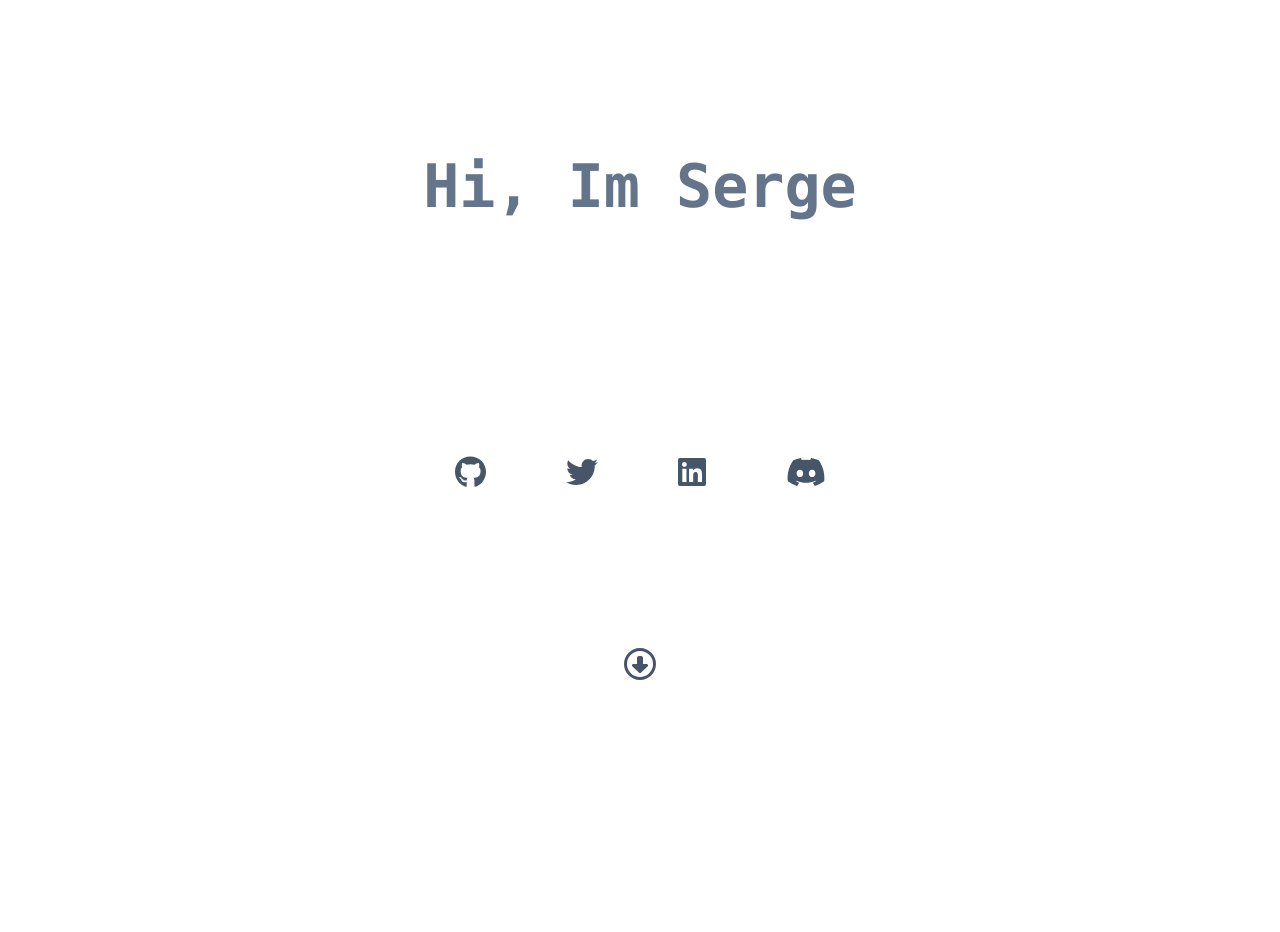
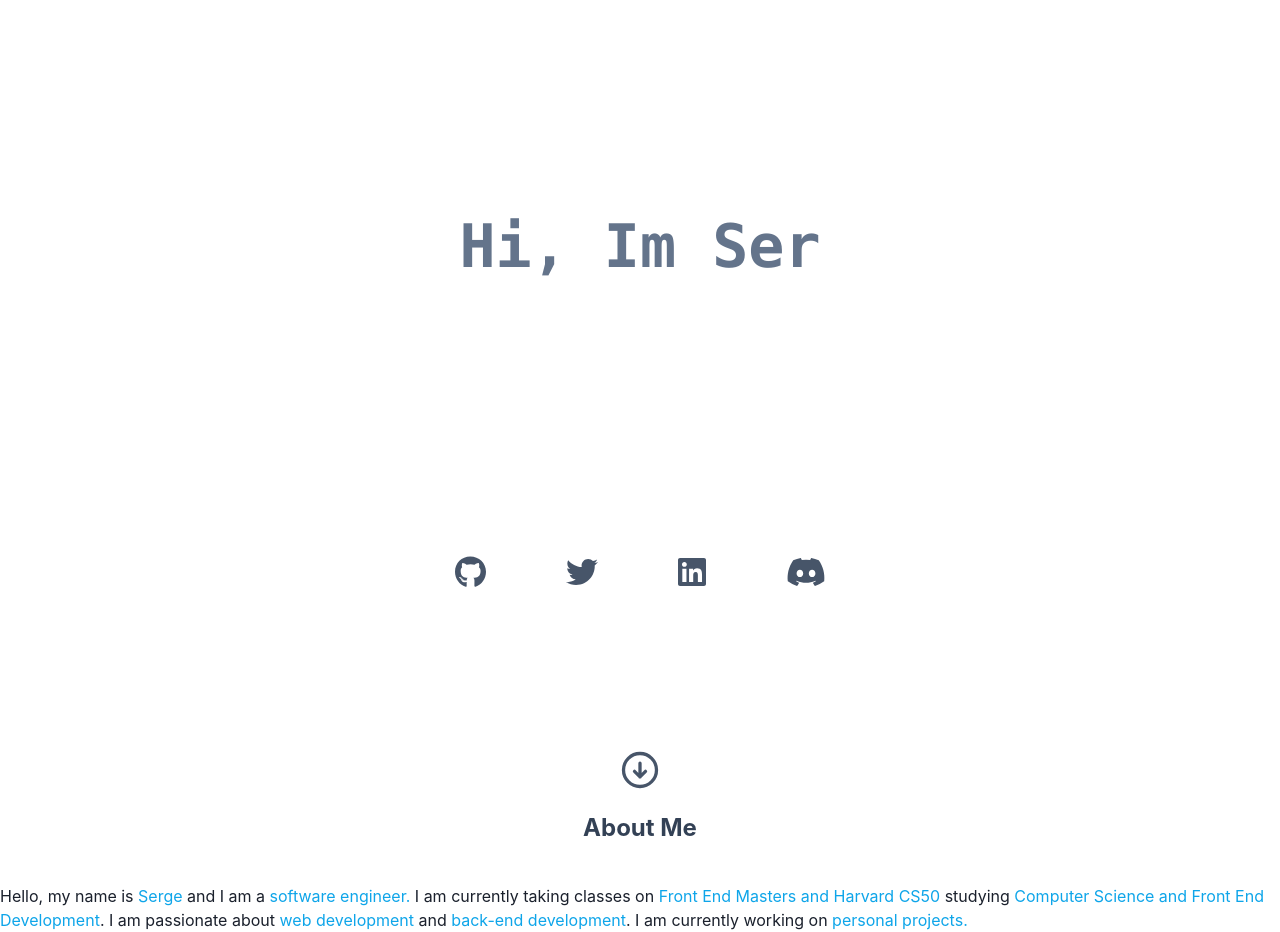
Before and after one commit to Sergemoraru/master-portfolio-v2, a Next.js app: page / in a window 1280 px wide. Shown: the part 160-1092 px from the top of the page. Before the commit the page ends 840 px from the top, so only its background shows below. Built offline with nearby package versions, Linux system fonts and the light colour scheme.

Commit message:
typewriter text fixed.

```diff
--- /dev/null
+++ b/components/aboutMe.tsx
@@ -0,0 +1,26 @@
+import React from "react";
+
+
+
+const AboutMe = () => {
+    return (
+        <div className="flex flex-col justify-center items-center">
+            <div >
+                <p className="text-2xl font-bold text-slate-700 hover:text-sky-500 relative p-10">About Me</p>
+            </div>
+            <div>
+                <p className="">
+                    Hello, my name is <span className="text-sky-500">Serge </span>
+                    and I am a <span className="text-sky-500">software engineer. </span>
+                    I am currently taking classes on <span className="text-sky-500">Front End Masters and Harvard CS50 </span>
+                    studying <span className="text-sky-500">Computer Science and Front End Development</span>.
+                    I am passionate about <span className="text-sky-500">web development</span> and <span className="text-sky-500">back-end development</span>.
+                     I am currently working on <span className="text-sky-500">personal projects.</span>
+                </p>
+            </div>
+        </div>
+    )
+}
+
+
+export default AboutMe
--- a/components/navbar.tsx
+++ b/components/navbar.tsx
@@ -6,27 +6,21 @@ export const NavBar = () => {
         <div>
             <div className="flex flex-row justify-center items-center relative">
                 <div className="flex flex-row justify-center items-center">
-                    <button className="text-2xl font-bold text-slate-700 dark:text-slate-50 hover:text-slate-500 relative p-10">Home</button>
+                    <button className="text-2xl font-bold text-slate-700 hover:text-sky-500 relative p-10">Home</button>
                 </div>
                 <div className="flex flex-row justify-center items-center ">
-                    <button className="text-2xl font-bold text-slate-700 hover:text-slate-500 relative p-10">About</button>
+                    <button className="text-2xl font-bold text-slate-700 hover:text-sky-500 relative p-10">About</button>
                 </div>
                 <div className="flex flex-row justify-center items-center ">
-                    <button className="text-2xl font-bold text-slate-700 hover:text-slate-500 relative p-10 ">Projects</button>
+                    <button className="text-2xl font-bold text-slate-700 hover:text-sky-500 relative p-10 ">Projects</button>
                 </div>
                 <div className="flex flex-row justify-center items-center ">
-                    <button className="text-2xl font-bold text-slate-700 hover:text-slate-500 relative p-10 ">Resume</button>
+                    <button className="text-2xl font-bold text-slate-700 hover:text-sky-500 relative p-10 ">Resume</button>
                 </div>
                 <div className="flex flex-row justify-center items-center ">
-                    <button className="text-2xl font-bold text-slate-700 hover:text-slate-500 relative p-10 ">Contact</button>
+                    <button className="text-2xl font-bold text-slate-700 hover:text-sky-500 relative p-10 ">Contact</button>
                 </div>
-                    <div className="flex flex-row relative left-20">
-                        <div className="flex flex-row relative left-20">
-                            <DarkMode />
-                        </div>
-                    </div>
             </div>
-
         </div>
 
     )
--- a/components/typeWriterText.tsx
+++ b/components/typeWriterText.tsx
@@ -33,7 +33,9 @@ const useTypewriterEffect = () => {
           this.txt = fullTxt.substring(0, this.txt.length + 1);
         }
 
+        if (this.el) {
           this.el.innerHTML = '<span class="wrap">' + this.txt + '</span>';
+        }
 
         let delta = 200 - Math.random() * 100;
 
@@ -54,6 +56,10 @@ const useTypewriterEffect = () => {
           this.tick();
         }, delta);
       }
+
+      clearTimer() {
+        clearTimeout(this.type);
+      }
     }
 
     const initTypeWriter = () => {
@@ -62,7 +68,8 @@ const useTypewriterEffect = () => {
         const toRotate = elements[i].getAttribute('data-type');
         const period = elements[i].getAttribute('data-period');
         if (toRotate) {
-          new TxtType(elements[i], JSON.parse(toRotate), period);
+          const txtType = new TxtType(elements[i], JSON.parse(toRotate), period);
+          elementRef.current = txtType;
         }
       }
     };
@@ -70,11 +77,13 @@ const useTypewriterEffect = () => {
     initTypeWriter();
 
     return () => {
-      clearTimeout(this.type);
+      if (elementRef.current) {
+        elementRef.current.clearTimer();
+      }
     };
   }, []);
 
-  return elementRef;
+  return elementRef.current;
 };
 
 const TypeWriterText = () => {
--- a/pages/index.tsx
+++ b/pages/index.tsx
@@ -4,6 +4,7 @@ import TypeWriterText from '@/components/typeWriterText'
 import { FontAwesomeIcon } from '@fortawesome/react-fontawesome'
 import { faDiscord, faGithub, faLinkedin, faTwitter } from '@fortawesome/free-brands-svg-icons'
 import { faCircleDown } from '@fortawesome/free-regular-svg-icons'
+import AboutMe from '@/components/aboutMe'
 
 
 
@@ -13,36 +14,45 @@ export default function Home() {
     <div>
       <NavBar />
     </div>
-      <div className='flex flex-row justify-center items-center'>
-        <div className='flex justify-center items-center relative mt-20 pt-11 top-10'>
+      <div className='flex flex-row justify-center items-center relative top-5'>
+        <div className='flex justify-center items-center relative mt-20 pt-11 top-20'>
           <div className='flex flex-row justify-center items-center relative top-5' style={{ height: "100px"}}>
           <TypeWriterText />
           </div>
         </div>
       </div>
+      <div className='flex flex-row justify-center items-center relative top-20 pt-5'>
         <div className='flex flex-row justify-center item-center p-10 top-20 mt-10 relative'>
-            <button className='flex flex-row justify-center items-center p-10 top-20 relative text-slate-600 hover:text-slate-300'>
-              <FontAwesomeIcon className='' icon={faGithub} size='2xl' />
+            <button className='flex flex-row justify-center items-center p-10 top-20 relative text-slate-600 hover:text-sky-500'>
+              <FontAwesomeIcon icon={faGithub} size='2xl' />
             </button>
-            <button className='flex flex-row justify-center items-center p-10 top-20 relative text-slate-600 hover:text-slate-300'>
+            <button className='flex flex-row justify-center items-center p-10 top-20 relative text-slate-600 hover:text-sky-500'>
               <FontAwesomeIcon icon={faTwitter} size='2xl' />
             </button>
-            <button className='flex flex-row justify-center items-center p-10 top-20 relative text-slate-600 hover:text-slate-300'>
+            <button className='flex flex-row justify-center items-center p-10 top-20 relative transition text-slate-600 hover:text-sky-500'>
               <FontAwesomeIcon icon={faLinkedin} size='2xl'/>
             </button>
-            <button className='flex flex-row justify-center items-center p-10 top-20 relative text-slate-600 hover:text-slate-300'>
+            <button className='flex flex-row justify-center items-center p-10 top-20 relative transition text-slate-600 hover:text-sky-500'>
               <FontAwesomeIcon icon={faDiscord} size='2xl'/>
             </button>
         </div>
-        <div>
-          <div className='flex flex-row justify-center items-center relative top-20'>
-            <div className='flex flex-row justify-center items-center relative top-20'>
-              <button className='flex flex-row justify-center items-center relative top-20 text-slate-600 hover:text-slate-300'>
-                <FontAwesomeIcon icon={faCircleDown} size="2xl" />
+      </div>
+        <div className='flex flex-col justify-center items-center relative pb-5 top-20'>
+          <div className='flex flex-col justify-center items-center relative top-20'>
+            <div className='flex flex-col justify-center items-center relative top-20'>
+              <button className='flex flex-col justify-center items-center relative top-20 pb-10 text-slate-600 hover:text-sky-500'>
+                <svg xmlns="http://www.w3.org/2000/svg" fill="none" viewBox="0 0 24 24" strokeWidth={1.8} stroke="currentColor" className="w-11 h-11">
+                <path strokeLinecap="round" strokeLinejoin="round" d="M9 12.75l3 3m0 0l3-3m-3 3v-7.5M21 12a9 9 0 11-18 0 9 9 0 0118 0z" />
+                </svg>
               </button>
             </div>
             </div>
         </div>
+       <div className='flex flex-col justify-center items-center relative top-20'>
+          <div className='flex flex-col justify-center items-center relative mt-20 top-20'>
+              <AboutMe />
+          </div>
+       </div>
   </div>
     )
 }
```
Also changed, not shown: public/logo-linkedin.svg (deleted). Lines whose indentation alone changed are shown as unchanged.
